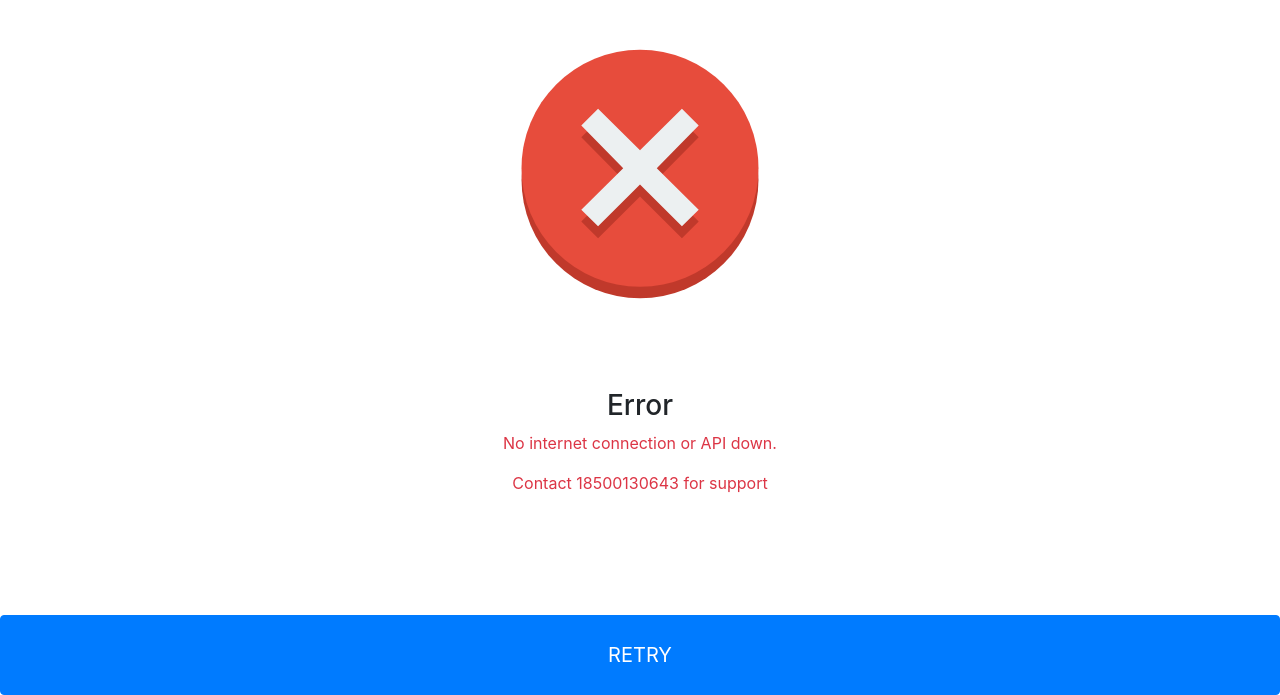
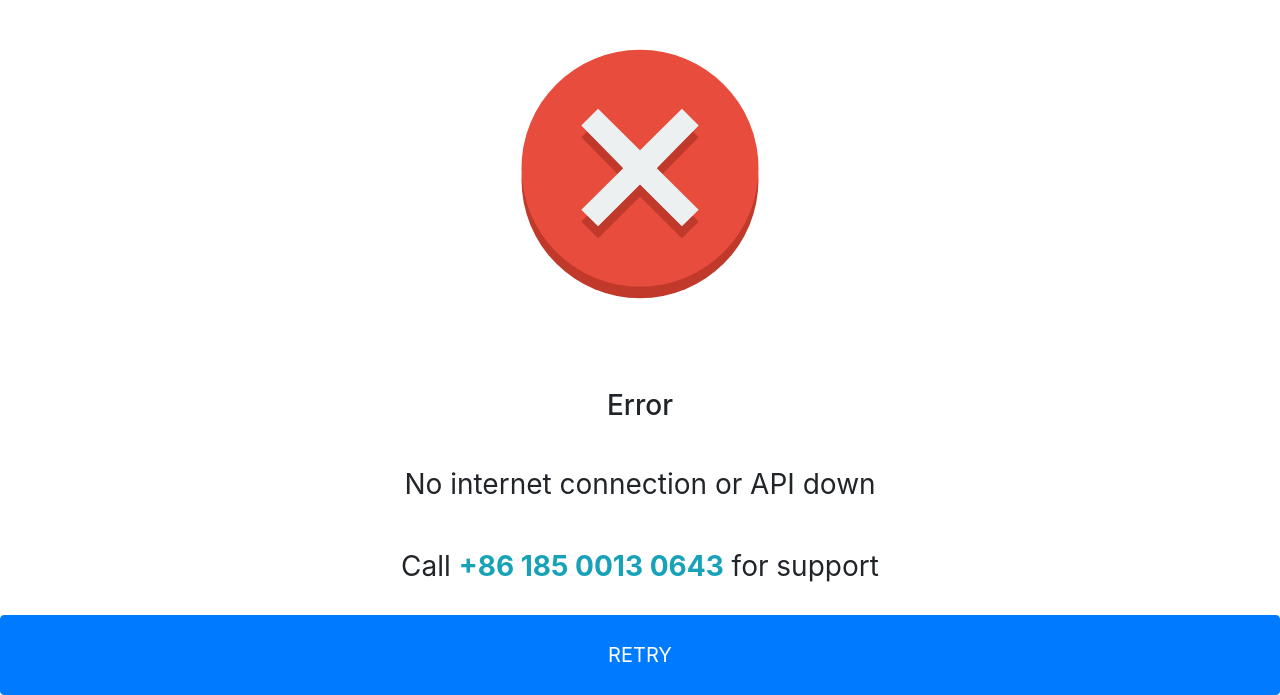
Before and after one commit to merc1er/bitcoin-vending-machine, a Flask app: page /error in a window 1280 px wide. Shown: the part 105-800 px from the top of the page. Run offline with Flask 2, Linux system fonts and the light colour scheme; parts of the project's set-up code (start-up, migrations or seed data) failed here and were passed over; some libraries are stand-ins or nearby versions.

Commit message:
Improved UI for error page

```diff
--- a/templates/error.html
+++ b/templates/error.html
@@ -17,8 +17,8 @@
         </div>
         <h2 class="text-center text-paid">Error</h2>
 
-        <p class="text-center text-danger">No internet connection or API down.</p>
-        <p class="text-center text-danger">Contact 18500130643 for support</p>
+        <p class="text-center text-paid">No internet connection or API down</p>
+        <p class="text-center text-paid">Call <b class="text-info">+86 185 0013 0643</b> for support</p>
 
         <a href="/" class="text-center">
             <button class="btn btn-primary cancel">RETRY</button>
@@ -26,7 +26,6 @@
 
         <script>
             window.setTimeout(function(){
-                // redirects to the home page after 10 seconds
                 window.location = "/";
             }, 15000); // Redirects after 15 seconds
         </script>
```
